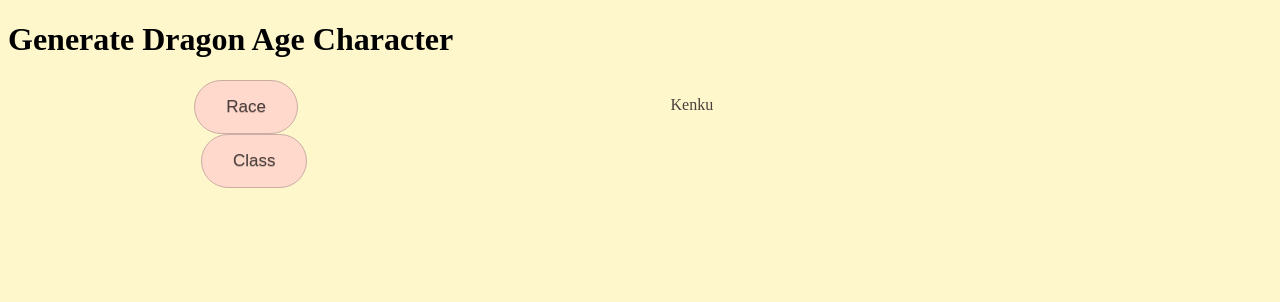
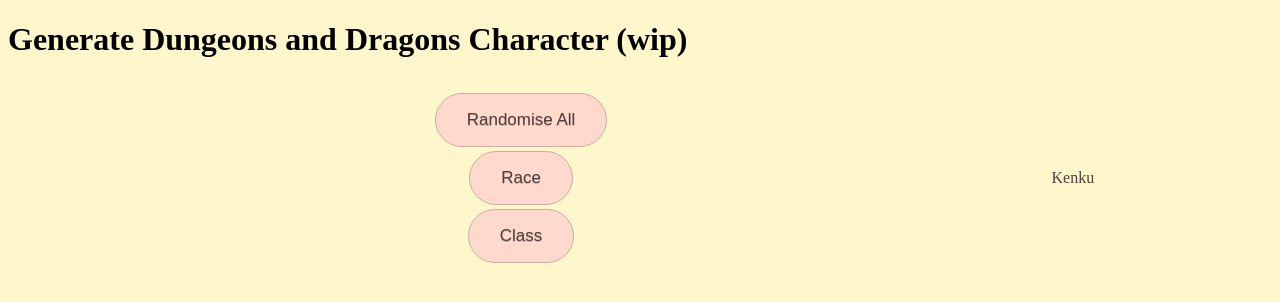
Before and after one commit to muddyevil/characterGenerator, a plain HTML site: page danddgen.html in a window 1280 px wide. Both pictures are taken after a click on the button "Race". Drawn offline with Linux system fonts and the light colour scheme.

Commit message:
Update danddgen.html

```diff
--- a/danddgen.html
+++ b/danddgen.html
@@ -6,14 +6,33 @@
 </head>
 <body>
 
-<h1>Generate Dragon Age Character</h1>
+<h1>Generate Dungeons and Dragons Character (wip)</h1>
 
 <div class="main">
-        <button onclick="setRace()">Race</button>
-            <p id="race"></p>
-            <p id="subrace"></p>
-        <script>
-            function setRace() {
+
+<table>
+    <tbody>
+    <tr>
+    <td>
+        <button onclick="setRace(), setClas()">Randomise All</button>
+    </div></td>
+    </tr>
+    <tr>
+    <td><button onclick="setRace()">Race</button></td>
+    <td><p id="race"></p></td>
+    <td><p id="subrace"></p></td>
+    </tr>
+    <tr>
+    <td><button onclick="setClas()">Class</button></p></td>
+    <td><p id="class"></p></td>
+    <td><p id="subclass"></p></td>
+    </tr>
+    </tbody>
+    </table>
+</div>
+
+<script>
+    function setRace() {
 
 // Randomise Race
 
@@ -73,30 +92,19 @@
             }
             document.getElementById("subrace").innerHTML = setSubRace();
         }
-    </script>
 
-    </div>
+        // class
 
-<div class="main">
-
-    <button onclick="setClass()">Class</button>
-    <p id="class"></p>
-    <p id="subclass"></p>
-<script>
-
-// class
-
-function setClass () {
+function setClas () {
 
 let classArr = ["Artificer", "Barbarian", "Bard", "Cleric", "Druid", "Fighter", "Monk", "Mystic", "Paladin", "Ranger", "Rogue", "Rune Scribe", "Sorceror", "Warlock", "Wizard", "Blood Hunter"];
 
 let clas = classArr[Math.floor(Math.random()*classArr.length)];
 
 document.getElementById("class").innerHTML = clas;
-
 // subclasses
 
-function setSubClass () {
+function setSubClas () {
 
 if (clas === "Artificer") {
         let artArr = ["Alchemist", "Artillerist", "Battle Smith"];
@@ -187,14 +195,12 @@ if (clas === "Artificer") {
 
     return wiz
 } else {
-    console.log("");
+    return " "
 };
 };
-    document.getElementById("subclass").innerHTML = setSubClass();
+    document.getElementById("subclass").innerHTML = setSubClas();
 }
 </script>
-</div>
-</div>
 
 </body>
 
```
